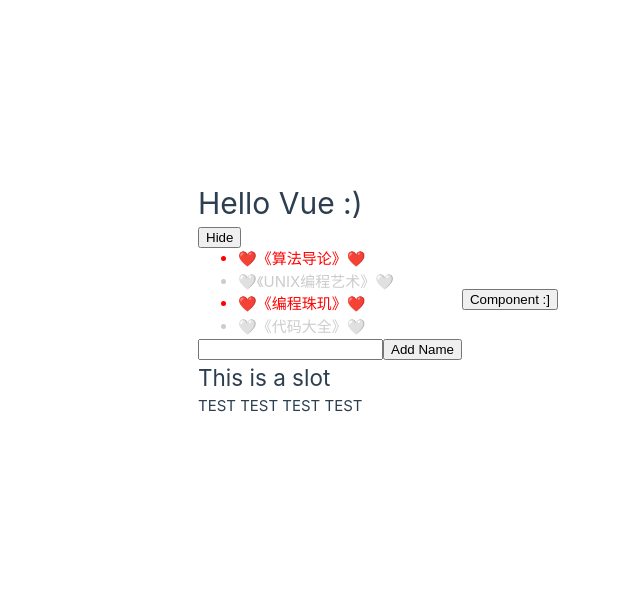
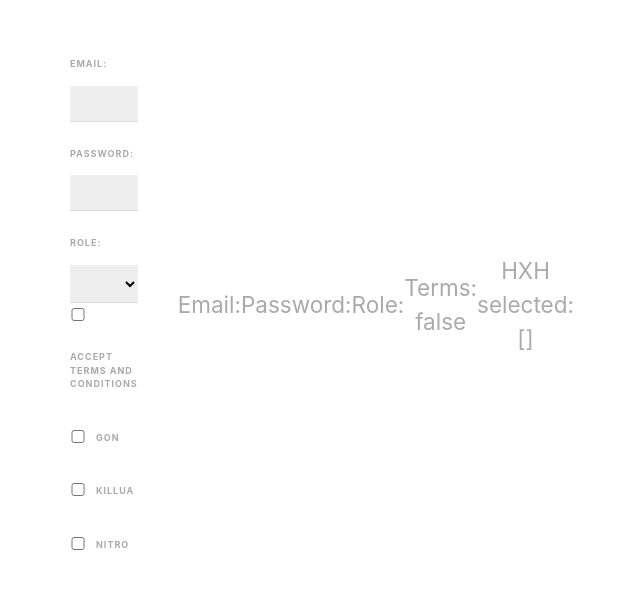
Before and after one commit to sajeed11/Learn-Vue.js, a Vue app in the folder learn/: page / in a window 1280 px wide. Shown: the part 101-690 px from the top of the page, without its empty margins (2-642 px from the left). Built offline with nearby package versions, Linux system fonts and the light colour scheme.

Commit message:
Forms First

```diff
--- a/learn/src/App.vue
+++ b/learn/src/App.vue
@@ -1,25 +1,26 @@
 <script setup>
 import { ref } from 'vue';
 
-import CounterComponent from './components/CounterComponent.vue';
-import PropComponent from './components/PropComponent.vue';
+// import CounterComponent from './components/CounterComponent.vue';
+// import PropComponent from './components/PropComponent.vue';
+import SignUpForm from './components/SignUpForm.vue';
 
-const showPropComponent = ref(false);
+//const showPropComponent = ref(false);
 
-function toggleShowEvent() {
-  showPropComponent.value = !showPropComponent.value;
-}
+// function toggleShowEvent() {
+//   showPropComponent.value = !showPropComponent.value;
+// }
 
 </script>
 
 <template>
   <header>
-    <CounterComponent>
+    <!-- <CounterComponent>
       <h2>This is a slot</h2>
       <p>TEST TEST TEST TEST</p>
     </CounterComponent>
-    <button @click.shift="toggleShowEvent">Component :]</button>
-    <teleport to=".teleport" v-if="showPropComponent">
+    <button @click.shift="toggleShowEvent">Component :]</button> -->
+    <!-- <teleport to=".teleport" v-if="showPropComponent">
       <PropComponent dumb="Hello Every Nyan" numb="101010" @close="toggleShowEvent">
         <tamplate v-slot=links style="display: flex; justify-content: space-between">
         <a href="#">REGISTER</a>
@@ -27,7 +28,9 @@ function toggleShowEvent() {
       </tamplate>
         <p>This is slot test :)</p>
       </PropComponent>
-    </teleport>
+    </teleport> -->
+
+    <SignUpForm />
   </header>
 </template>
 
--- /dev/null
+++ b/learn/src/components/SignUpForm.vue
@@ -0,0 +1,90 @@
+<template>
+    <form>
+        <label>Email:</label>
+        <input type="email" required v-model="email"/>
+
+        <label>Password:</label>
+        <input type="password" required v-model="password"/>
+
+        <label>Role:</label>
+        <select v-model="role">
+            <option value="designer">Web designer</option>
+            <option value="developer">Web developer</option>
+        </select>
+
+        <div class="terms">
+            <input type="checkbox" v-model="terms" required/>
+            <label>Accept terms and conditions</label>
+        </div>
+
+        <div>
+            <input type="checkbox" value="gon" v-model="name">
+            <label>Gon</label>
+        </div>
+        <div>
+            <input type="checkbox" value="killua" v-model="name">
+            <label>Killua</label>
+        </div>
+        <div>
+            <input type="checkbox" value="nitro" v-model="name">
+            <label>Nitro</label>
+        </div>
+    </form>
+
+    <p>Email: {{ email }}</p>
+    <p>Password: {{ password }}</p>
+    <p>Role: {{ role }}</p>
+    <p>Terms: {{ terms }}</p>
+    <p>HXH selected: {{ name }}</p>
+</template>
+<script setup>
+import { ref } from 'vue';
+
+const email = ref('');
+const password = ref('');
+const role = ref('');
+const terms = ref(false);
+const name = ref([]);
+</script>
+<style>
+    p {
+        font-size: 1.5em;
+        color: #aaa;
+        margin-top: 0.5em;
+        /*Center the p element*/
+        text-align: center;
+    }
+    form {
+        max-width: 420px;
+        margin: 30px auto;
+        background: white;
+        padding: 40px;
+        border-radius: 10px;
+        text-align: left;
+    }
+    label{
+        display: inline-block;
+        margin: 25px 0 15px;
+        font-size: 0.6em;
+        color: #aaa;
+        text-transform: uppercase;
+        letter-spacing: 1px;
+        font-weight: bold;
+    }
+    input, select {
+        display: block;
+        box-sizing: border-box;
+        width: 100%;
+        padding: 10px 6px;
+        background: #eee;
+        border: none;
+        border-bottom: 1px solid #ddd;
+    }
+    input[type="checkbox"] {
+        display: inline-block;
+        width: 16px;
+        margin: 0 10px 0 0;
+        position: relative;
+        top: 2px;
+    }
+</style>
```
Also changed, not shown: learn/.eslintrc.cjs.
